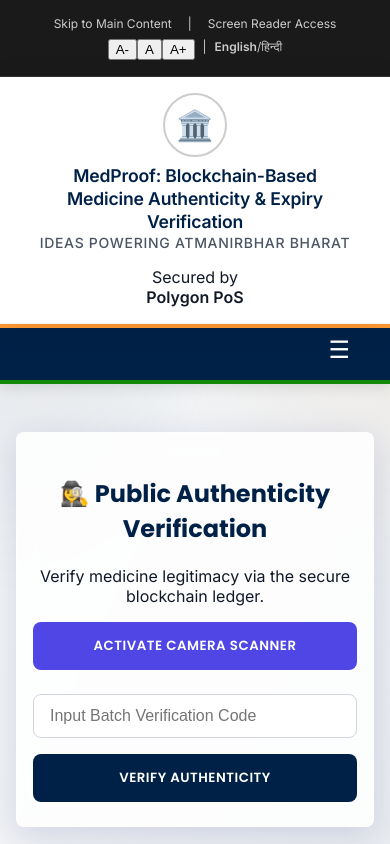
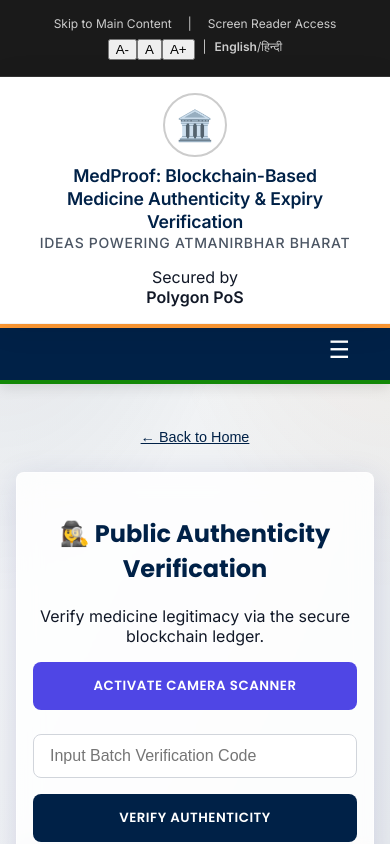
Before and after one commit to Th-Shivam/MedProof, a React (Create React App) app in the folder frontend/: page / in a window 390 px wide. Both pictures are taken after a click on the button "🔍 PUBLIC SCANNER". Shown: the top 844 px of the page. Built offline with nearby package versions, Linux system fonts and the light colour scheme; no server answers.

Commit message:
Fix responsiveness issue

```diff
--- a/frontend/src/App.js
+++ b/frontend/src/App.js
@@ -155,7 +155,7 @@
                 }
             }
         }
-    }, [account]);
+    }, []);
 
     // Function 1: Check Network Status
     const checkNetworkStatus = async (e) => {
@@ -180,6 +180,18 @@
         setView('support');
     };
 
+    // Function 3: Go Back to Landing Page
+    const goBackToHome = (e) => {
+        if (e) e.preventDefault();
+        disconnectWallet(); // This resets state and shows Landing Page
+    };
+
+    // Function 4: Accessibility Handlers
+    const handleScreenReader = (e) => {
+        e.preventDefault();
+        alert(t('screenReaderAlert') || "🔊 Screen Reader Access Enabled.\n\nThis application is optimized for screen readers (NVDA, JAWS).\n- Use Tab to navigate.\n- Semantic HTML tags are used throughout.");
+    };
+
     return (
         <div className="App">
             {!account && !isPublic ? (
@@ -190,9 +202,9 @@
                     <div className="gov-top-strip">
                         <div className="gov-container header-strip-inner">
                             <div className="gov-links">
-                                <a href="#main">{t('skipToMain')}</a>
+                                <a href="#main-content">{t('skipToMain')}</a>
                                 <span className="separator">|</span>
-                                <a href="#screen-reader">{t('screenReader')}</a>
+                                <a href="#" onClick={handleScreenReader}>{t('screenReader')}</a>
                             </div>
                             <div className="gov-settings">
                                 <span className="font-resize">
@@ -266,8 +278,25 @@
                             </ul>
                         </div>
                     </nav>
-                    <main>
+                    <main id="main-content">
                         <div className="content-area">
+                            {/* Breadcrumb / Back Button for easy navigation */}
+                            <div className="gov-container" style={{ padding: '10px 0' }}>
+                                <button
+                                    onClick={goBackToHome}
+                                    style={{
+                                        background: 'transparent',
+                                        border: 'none',
+                                        color: 'var(--gov-blue)',
+                                        textDecoration: 'underline',
+                                        cursor: 'pointer',
+                                        fontSize: '0.9rem'
+                                    }}
+                                >
+                                    ← {t('backToHome') || "Back to Home"}
+                                </button>
+                            </div>
+
                             {view === 'manufacturer' && <ManufacturerDashboard contract={contract} account={account} />}
                             {view === 'consumer' && <PatientVerify contract={contract} initialBatchId={initialBatchId} />}
                             {view === 'support' && <Support onBack={() => setView('consumer')} />}
```
Lines whose indentation alone changed are shown as unchanged.
